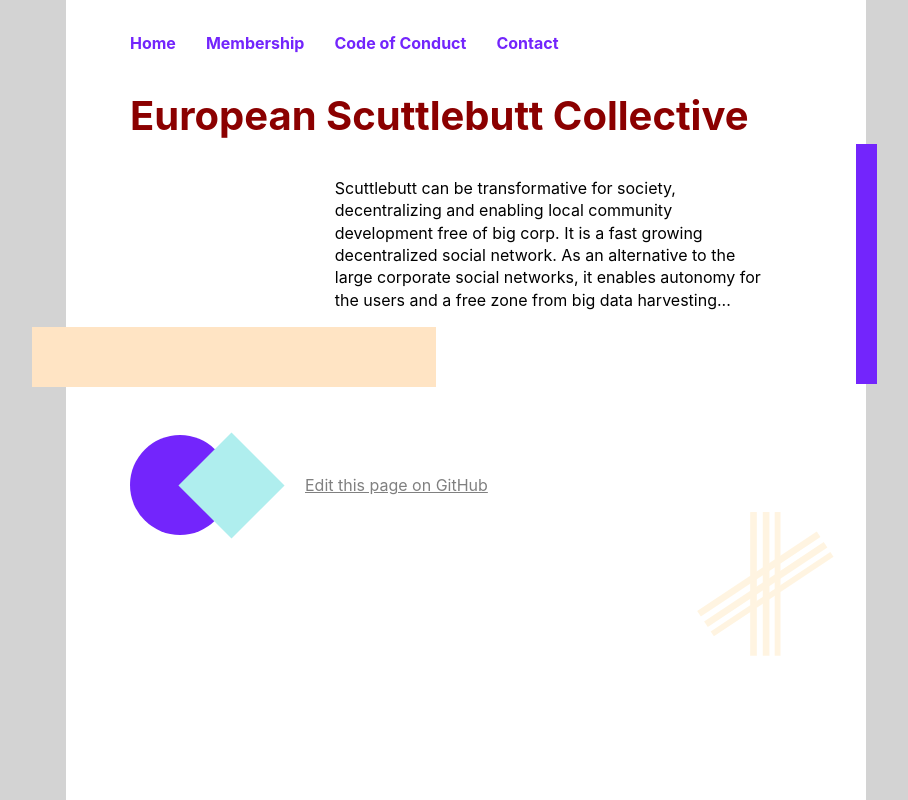
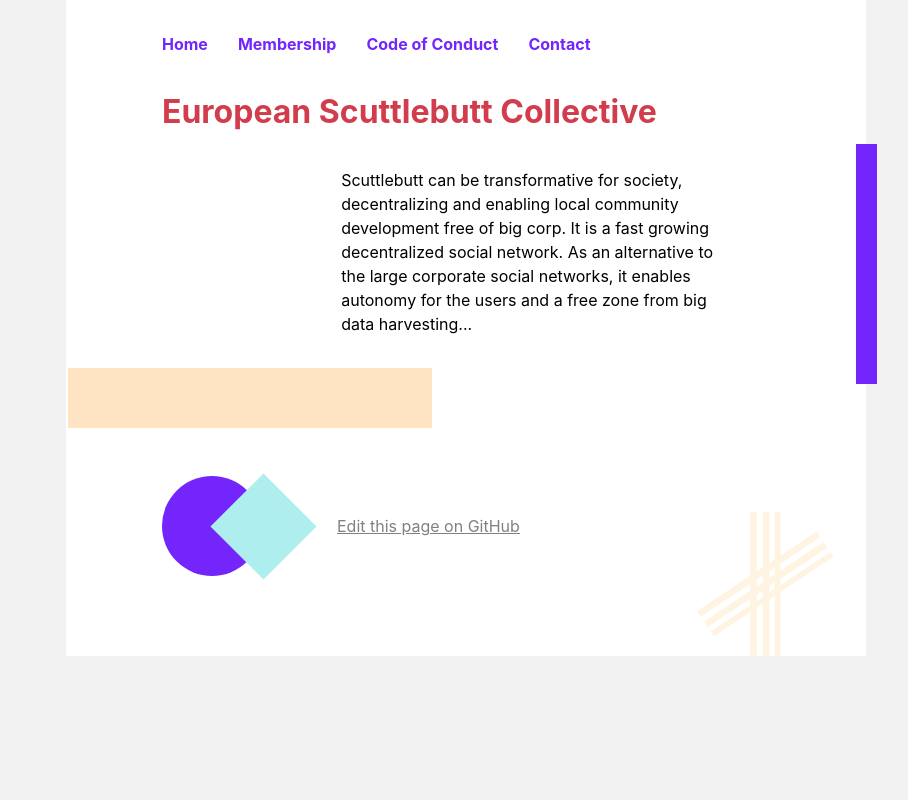
Before and after one commit to scuttlebutt-eu/scuttlebutt-eu.github.io, an Eleventy site: page index.md in a window 1280 px wide. Shown: the whole page, without its empty margins (174-1082 px from the left). Built offline with nearby package versions, Linux system fonts and the light colour scheme; Eleventy itself is replaced by a stand-in of ours; files that its build step writes are made by us from their sources.

Commit message:
simplify css, tweak colours, and unitize margins

```diff
--- a/_includes/basic.njk
+++ b/_includes/basic.njk
@@ -8,33 +8,38 @@
     <style>
     :root {
         --purple: #7325FC;
+        --red: #D13D4C;
+        --off-white: #f2f2f2;
+    }
+    * {
+      margin: 0;
+      padding: 0;
+    }
+    article > * {
+      margin-bottom: 2rem;
     }
     body {
-      background-color: lightgray;
-      margin: 0;
-      display: grid;
-      grid-template-rows: [top] auto [middle] auto [bottom];
-      grid-template-columns: [left-extreme] auto [page-left-border] minmax(60%,800px) [page-right-border] auto [right-extreme];
+      background-color: var(--off-white);
       height: 100vh;
+      max-width: 800px;
+      margin-left: auto;
+      margin-right: auto;
       font-family: Inter, sans-serif;
-      line-height: 1.4;
+      line-height: 1.5;
     }
     a {
       color: var(--purple);
     }
     li, p {
       max-width: 600px;
-      margin-left: auto;
-      margin-right: auto;
+      margin-left: 1rem;
     }
     article {
       flex: 1;
-      padding: 2rem 4rem;
+      padding: 2rem 6rem;
       background-color: white;
       box-sizing: border-box;
       position: relative;
-      grid-row: top / bottom;
-      grid-column: page-left-border / page-right-border;
     }
     header {
       display: grid;
@@ -48,8 +53,8 @@
       text-decoration: none;
     }
     article > h1:first-of-type {
-      font-size: 2.5rem;
-      color: darkred;
+      font-size: 2rem;
+      color: var(--red);
     }
     article > h1, article > h2, article > h3, article > p, article > ol, article > ul {
       position: relative;
@@ -89,6 +94,12 @@
       z-index: 1;
       opacity: 0.4;
     }
+    /* reduce article padding for phones
+    @media only screen and (max-device-width : 667px) {
+      article {
+        padding: 2rem 2rem;
+      }
+    }
     </style>
   </head>
   <body>
```
